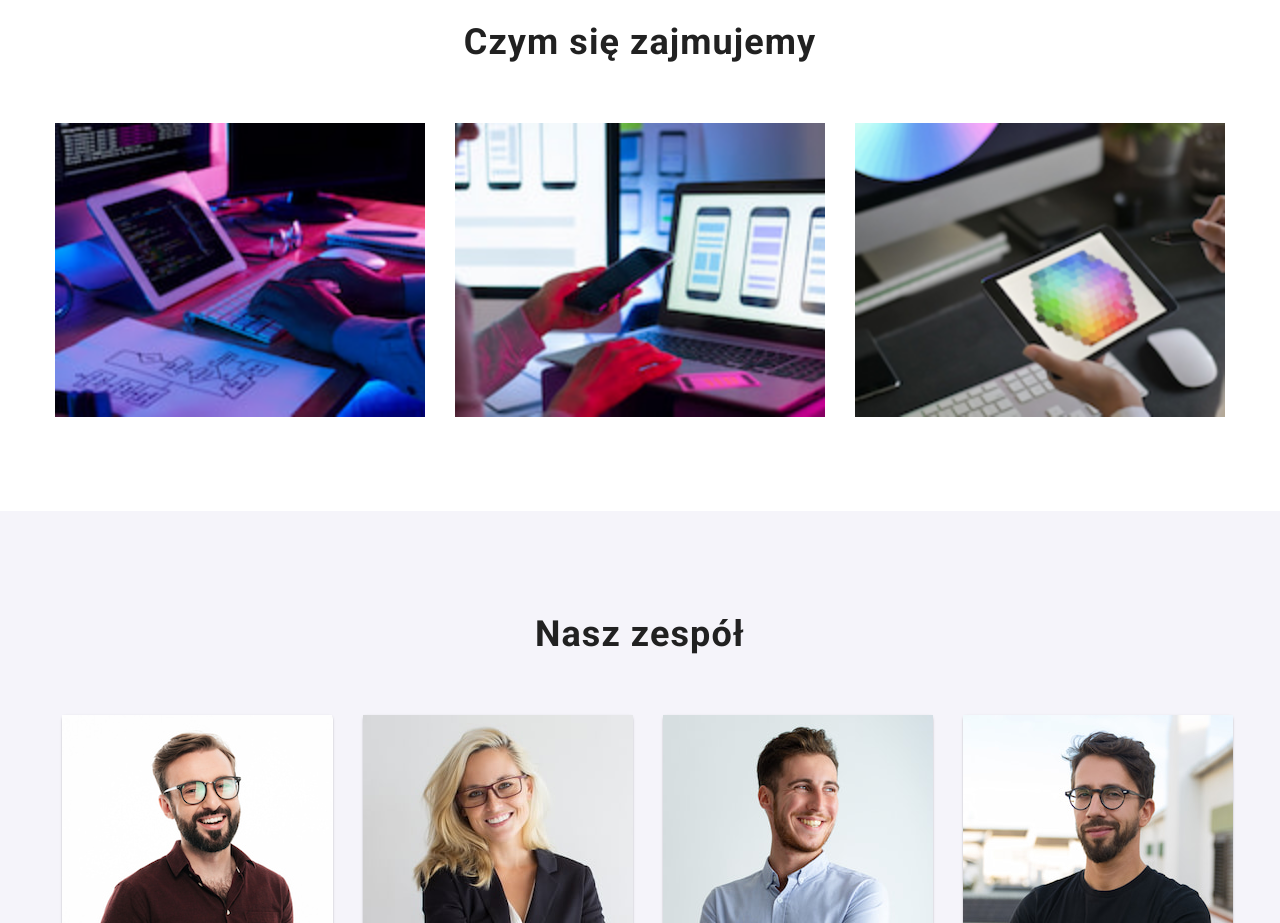
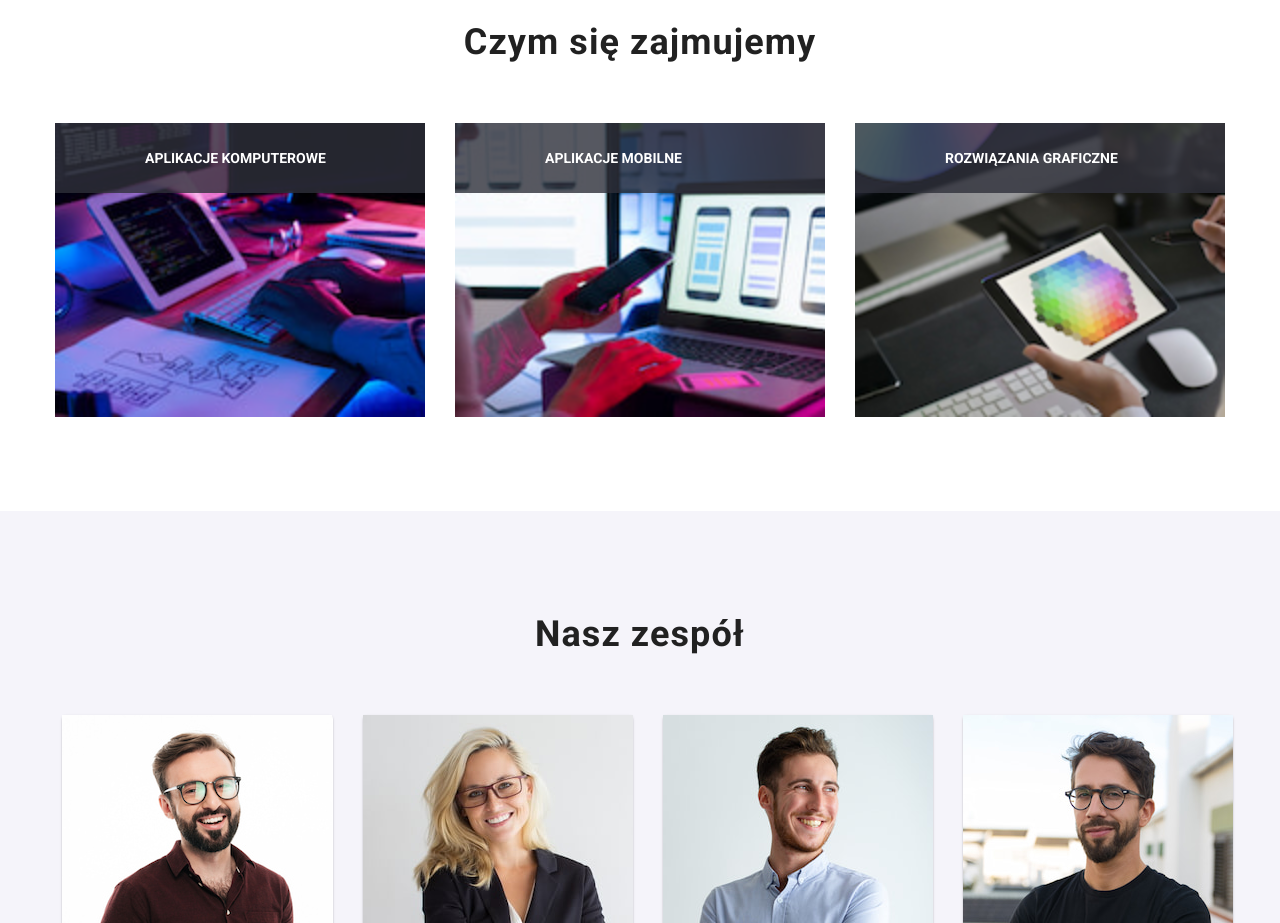
Before and after one commit to asiaostrowska55/goit-markup-hw-05, a plain HTML site: page index.html in a window 1280 px wide. Shown: the part 1200-2123 px from the top of the page. Drawn offline with nearby package versions, Linux system fonts and the light colour scheme.

Commit message:
dodanie tła z tekstem what we do

```diff
--- a/css/styles.css
+++ b/css/styles.css
@@ -456,5 +456,25 @@ img {
   text-align: center;
   justify-content: center;
   align-items: center;
-  /* padding-bottom: 98px; */
 }
+
+.whatwedo-label {
+  position: relative;
+  overflow: hidden;
+}
+.label {
+  text-transform: uppercase;
+  color: #ffffff;
+  font-size: 14px;
+  font-weight: 700;
+}
+
+.whatwedo-label > .label {
+  position: absolute;
+  top: 0;
+  right: 0;
+  left: 0;
+  margin: 0;
+  padding: 27px 90px;
+  background-color: rgba(47, 48, 58, 0.8);
+}
--- a/index.html
+++ b/index.html
@@ -133,29 +133,32 @@
       <section class="container section">
         <h2 class="what-we-do">Czym się zajmujemy</h2>
         <ul class="whatwedo-items">
-          <li>
+          <li class="whatwedo-label">
             <img
               src="images/image(1).jpg"
               width="370"
               height="294"
               alt="close up image programer working his desk office"
             />
+            <p class="label">aplikacje komputerowe</p>
           </li>
-          <li>
+          <li class="whatwedo-label">
             <img
               src="images/image(2).jpg"
               width="370"
               height="294"
               alt="web ui designers are developing application smartphones team creators is working interface mobile phones"
             />
+            <p class="label">aplikacje mobilne</p>
           </li>
-          <li>
+          <li class="whatwedo-label">
             <img
               src="images/image(3).jpg"
               width="370"
               height="294"
               alt="creative artist web design with working colour selection graphic tablet"
             />
+            <p class="label">rozwiązania graficzne</p>
           </li>
         </ul>
       </section>
```
